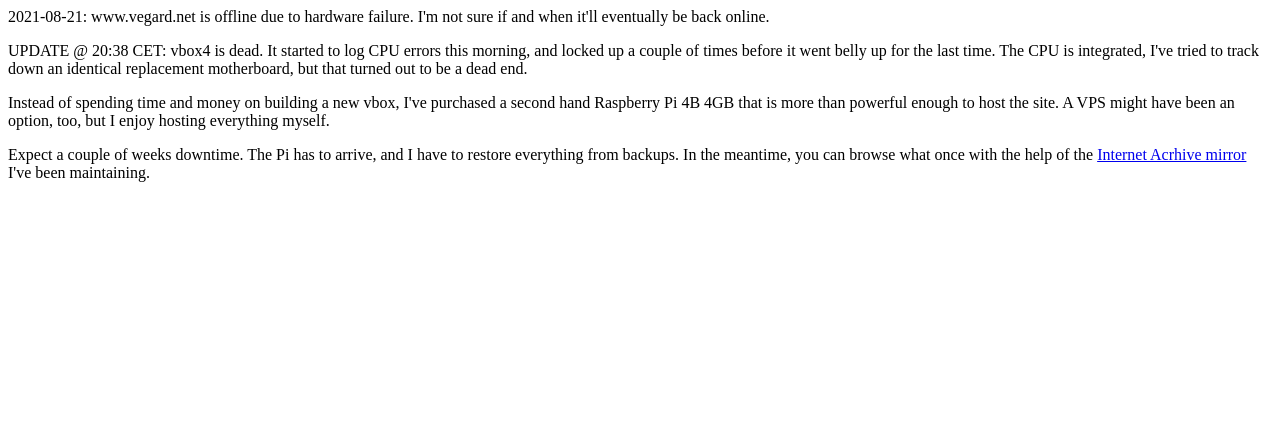
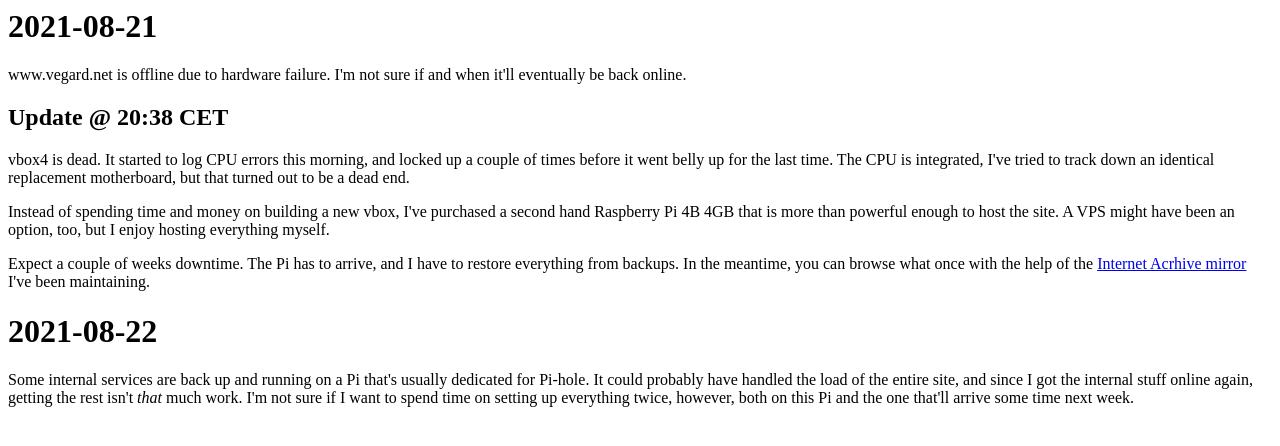
Before and after one commit to vskjefst/vegard.net-offline, a plain HTML site: page index.html in a window 1280 px wide. Drawn offline with Linux system fonts and the light colour scheme.

Commit message:
Update index.html
some internal services are online again

```diff
--- a/index.html
+++ b/index.html
@@ -3,9 +3,13 @@
 <title>www.vegard.net</title>
 </head>
 <body>
-<p>2021-08-21: www.vegard.net is offline due to hardware failure. I'm not sure if and when it'll eventually be back online.</p>
-  <p>UPDATE @ 20:38 CET: vbox4 is dead. It started to log CPU errors this morning, and locked up a couple of times before it went belly up for the last time. The CPU is integrated, I've tried to track down an identical replacement motherboard, but that turned out to be a dead end.</p>
+  <h1>2021-08-21</h1>
+  <p>www.vegard.net is offline due to hardware failure. I'm not sure if and when it'll eventually be back online.</p>
+  <h2>Update @ 20:38 CET</h2>
+  <p>vbox4 is dead. It started to log CPU errors this morning, and locked up a couple of times before it went belly up for the last time. The CPU is integrated, I've tried to track down an identical replacement motherboard, but that turned out to be a dead end.</p>
   <p>Instead of spending time and money on building a new vbox, I've purchased a second hand Raspberry Pi 4B 4GB that is more than powerful enough to host the site. A VPS might have been an option, too, but I enjoy hosting everything myself.</p>
   <p>Expect a couple of weeks downtime. The Pi has to arrive, and I have to restore everything from backups. In the meantime, you can browse what once with the help of the <a href="https://web.archive.org/web/20210804214723/https://www.vegard.net/">Internet Acrhive mirror</a> I've been maintaining.</p>
+  <h1>2021-08-22</h1>
+  <p>Some internal services are back up and running on a Pi that's usually dedicated for Pi-hole. It could probably have handled the load of the entire site, and since I got the internal stuff online again, getting the rest isn't <em>that</em> much work. I'm not sure if I want to spend time on setting up everything twice, however, both on this Pi and the one that'll arrive some time next week.</p>
 </body>
 </html>
```
